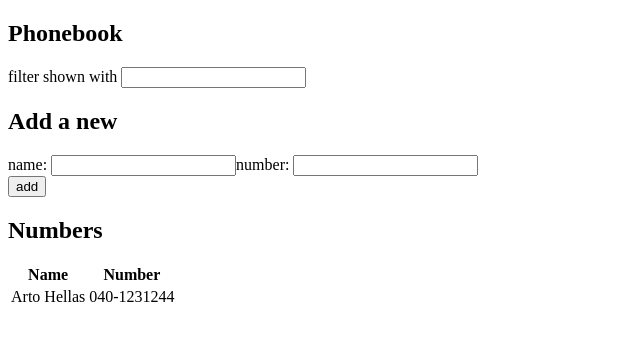
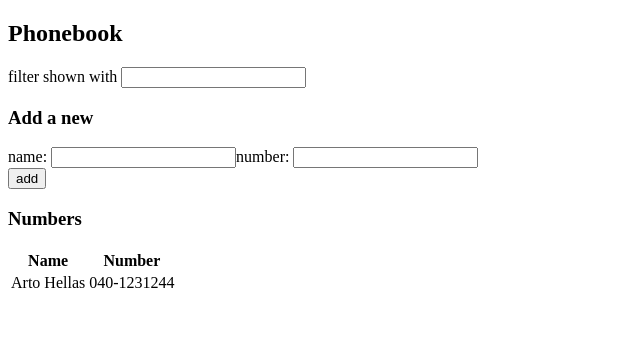
Before and after one commit to gustafla/fullstackopen, a React (Create React App) app in the folder osa2/puhelinluettelo/: page / in a window 1280 px wide. Shown: the top 340 px of the page, without its empty margins (0-640 px from the left). Built offline with nearby package versions, Linux system fonts and the light colour scheme.

Commit message:
osa2/puhelinluettelo: exercise 2.10

```diff
--- a/osa2/puhelinluettelo/src/App.js
+++ b/osa2/puhelinluettelo/src/App.js
@@ -1,27 +1,7 @@
 import { useState } from 'react'
-
-const ContactList = ({ persons, filter }) => {
-  const filterPersons = (person) => person.name.toLowerCase().includes(filter.toLowerCase())
-
-  return (
-    <table>
-      <thead>
-        <tr>
-          <th>Name</th>
-          <th>Number</th>
-        </tr>
-      </thead>
-      <tbody>
-        {persons.filter(filterPersons).map(person =>
-          <tr key={person.name}>
-            <td>{person.name}</td>
-            <td>{person.number}</td>
-          </tr>
-        )}
-      </tbody>
-    </table>
-  )
-}
+import Filter from './components/Filter'
+import ContactForm from './components/ContactForm'
+import ContactList from './components/ContactList'
 
 const App = () => {
   const [persons, setPersons] = useState([
@@ -58,18 +38,10 @@ const App = () => {
   return (
     <div>
       <h2>Phonebook</h2>
-      filter shown with <input value={filter} onChange={handleFilterChange} />
-      <h2>Add a new</h2>
-      <form>
-        <div>
-          name: <input value={newName} onChange={handleNameChange} />
-          number: <input value={newNumber} onChange={handleNumberChange} />
-        </div>
-        <div>
-          <button type="submit" onClick={addPerson}>add</button>
-        </div>
-      </form>
-      <h2>Numbers</h2>
+      <Filter value={filter} handleChange={handleFilterChange} />
+      <h3>Add a new</h3>
+      <ContactForm nameValue={newName} handleNameChange={handleNameChange} numberValue={newNumber} handleNumberChange={handleNumberChange} handleSubmitClick={addPerson} />
+      <h3>Numbers</h3>
       <ContactList persons={persons} filter={filter} />
     </div >
   )
--- /dev/null
+++ b/osa2/puhelinluettelo/src/components/ContactForm.js
@@ -0,0 +1,15 @@
+const ContactForm = ({ nameValue, handleNameChange, numberValue, handleNumberChange, handleSubmitClick }) => {
+  return (
+    <form>
+      <div>
+        name: <input value={nameValue} onChange={handleNameChange} />
+        number: <input value={numberValue} onChange={handleNumberChange} />
+      </div>
+      <div>
+        <button type="submit" onClick={handleSubmitClick}>add</button>
+      </div>
+    </form>
+  )
+}
+
+export default ContactForm
--- /dev/null
+++ b/osa2/puhelinluettelo/src/components/ContactList.js
@@ -0,0 +1,24 @@
+const ContactList = ({ persons, filter }) => {
+  const filterPersons = (person) => person.name.toLowerCase().includes(filter.toLowerCase())
+
+  return (
+    <table>
+      <thead>
+        <tr>
+          <th>Name</th>
+          <th>Number</th>
+        </tr>
+      </thead>
+      <tbody>
+        {persons.filter(filterPersons).map(person =>
+          <tr key={person.name}>
+            <td>{person.name}</td>
+            <td>{person.number}</td>
+          </tr>
+        )}
+      </tbody>
+    </table>
+  )
+}
+
+export default ContactList
--- /dev/null
+++ b/osa2/puhelinluettelo/src/components/Filter.js
@@ -0,0 +1,9 @@
+const Filter = ({ value, handleChange }) => {
+  return (
+    <div>
+      filter shown with <input value={value} onChange={handleChange} />
+    </div>
+  )
+}
+
+export default Filter
```
